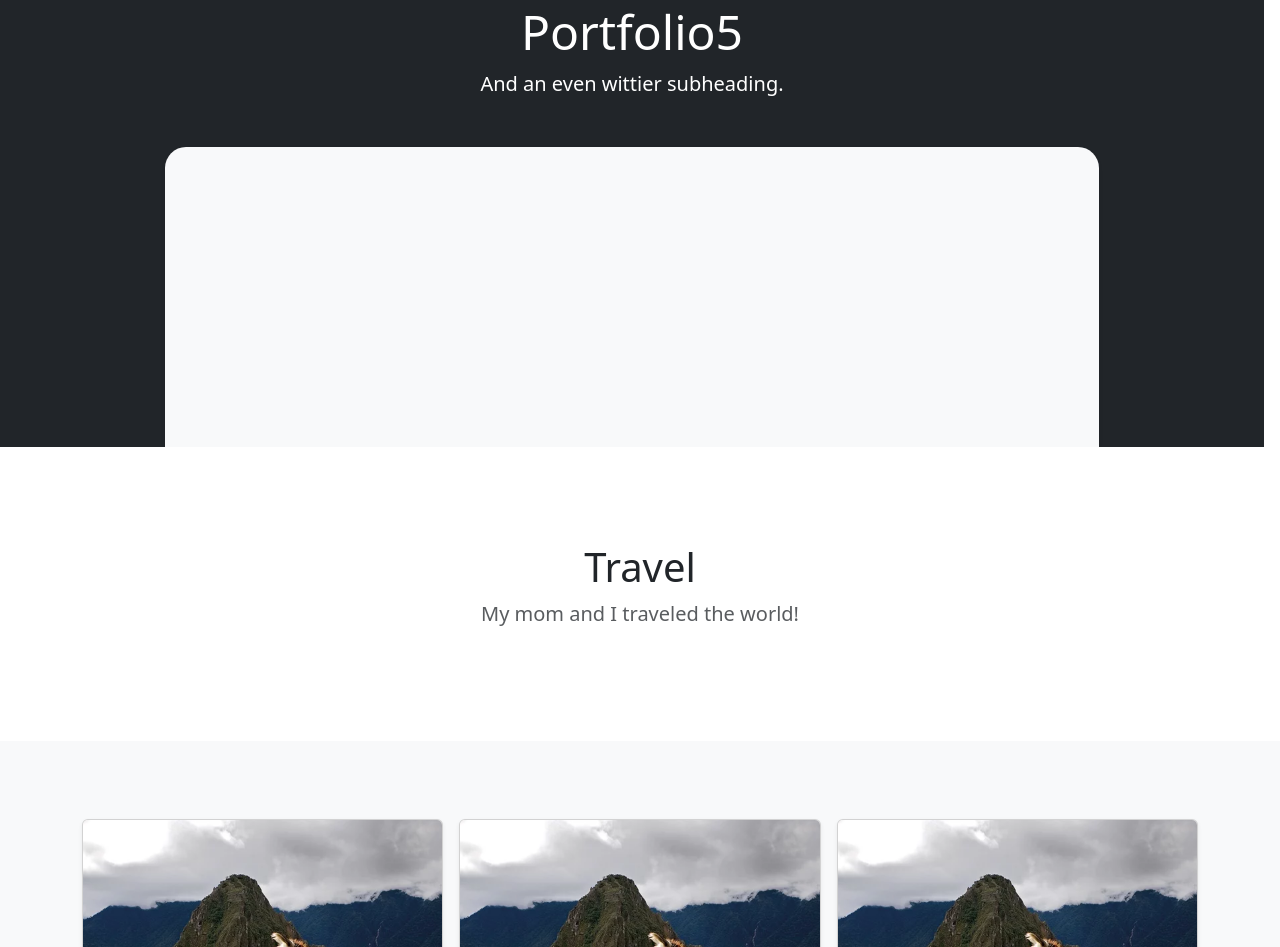
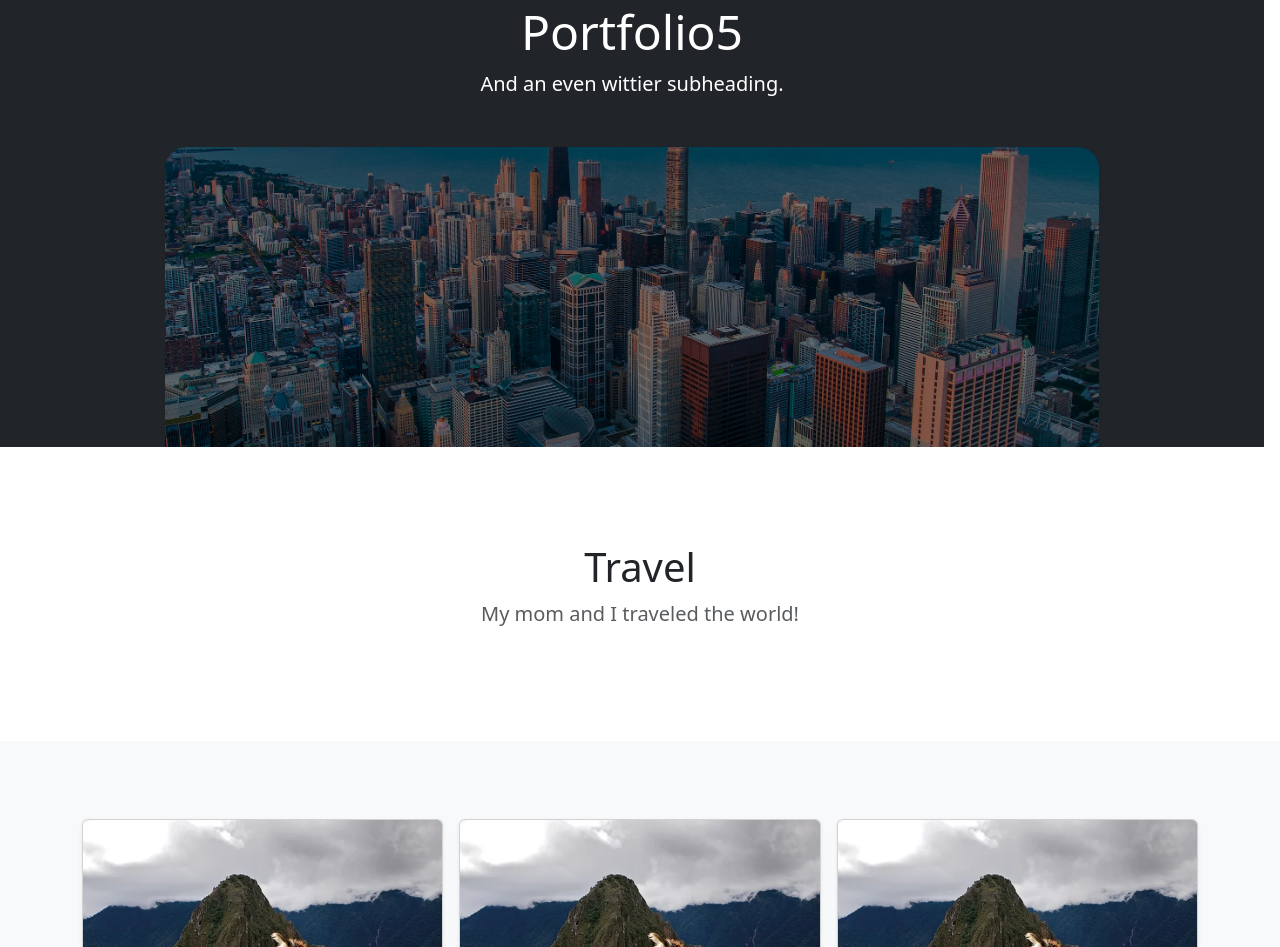
Before and after one commit to cangokalp/INTIxx, a plain HTML site: page index.html in a window 1280 px wide. Shown: the part 2483-3430 px from the top of the page. Drawn offline with nearby package versions, Linux system fonts and the light colour scheme; a web font is replaced by a local one.

Commit message:
added portfolio5 background image in css

```diff
--- a/style.css
+++ b/style.css
@@ -34,6 +34,18 @@
   background-size: cover;
 }
 
+
+.portfol{
+  color: whitesmoke;
+  width: 100%;
+  background-image: linear-gradient(
+    rgba(0, 0, 0, 0.5),
+    rgba(0, 0, 0, 0.5)
+  ),url("./assets/images/chicago_skyline.png");
+  background-repeat: no-repeat;
+  background-position: center;
+  background-size: cover;
+}
 
 #portfolio-class{
   color: whitesmoke;
```
